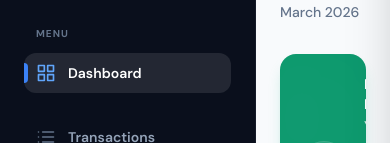
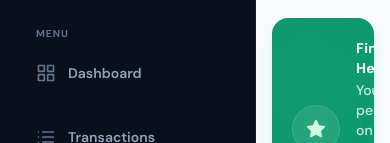
Before and after one commit to tobilobaayomide/fintrack, a React (Vite) app: page / in a window 390 px wide. Before the commit this address led to /dashboard. Shown: the part 140-283 px from the top of the page. Built offline with nearby package versions, Linux system fonts and the light colour scheme.

Commit message:
feat: add mobile navbar and its functionalities

```diff
--- a/src/App.jsx
+++ b/src/App.jsx
@@ -6,6 +6,7 @@ import { useBudgets } from "./hooks/useBudgets"
 import { useFilters } from "./hooks/useFilters"
 import { useTransactionForm } from "./hooks/useTransactionForm"
 import Sidebar from "./components/layout/Sidebar"
+import MobileNavBar from "./components/layout/MobileNavBar"
 import { TransactionForm } from "./components/transactions"
 import DashboardPage from "./pages/DashboardPage"
 import TransactionsPage from "./pages/TransactionsPage"
@@ -19,6 +20,7 @@ export default function App() {
     const now = new Date()
     return `${now.getFullYear()}-${String(now.getMonth() + 1).padStart(2, "0")}`
   })
+  const [isSidebarOpen, setSidebarOpen] = useState(false)
 
   const { addTransaction, deleteTransaction, editTransaction, getByMonth, getTotals } = useTransactions()
   const { getBudget, setBudget, getBudgetStatus } = useBudgets()
@@ -42,22 +44,32 @@ export default function App() {
         }}
       />
 
-      <div className="flex min-h-screen bg-slate-50 selection:bg-blue-100 selection:text-blue-900">
+      <div className={`flex min-h-screen bg-slate-50 selection:bg-blue-100 selection:text-blue-900 ${isSidebarOpen ? "overflow-hidden" : ""}`}>
 
         <Sidebar
           activePath={location.pathname}
-          onTabChange={(path) => navigate(path)}
+          onTabChange={(path) => {
+            navigate(path)
+            setSidebarOpen(false)
+          }}
           currentMonth={currentMonth}
           onMonthChange={setCurrentMonth}
           onAddClick={form.openForNew}
+          isOpen={isSidebarOpen}
+          onClose={() => setSidebarOpen(false)}
         />
 
-        <main className="flex-1 overflow-y-auto">
-          <div className="max-w-8xl mx-auto px-6 py-10">
+        <main className={`flex-1 transition-all duration-300 ${isSidebarOpen ? "overflow-hidden pointer-events-none blur-sm select-none" : "overflow-y-auto"}`}>
+          <div className="max-w-8xl mx-auto px-4 sm:px-6 md:px-8 py-6 md:py-10">
+
+            <MobileNavBar
+              currentMonth={currentMonth}
+              onOpenMenu={() => setSidebarOpen(true)}
+            />
+
             <Routes>
-              <Route index element={<Navigate to="/dashboard" replace />} />
   <Route
-                path="/dashboard"
+    path="/"
     element={
       <DashboardPage
         currentMonth={currentMonth}
@@ -97,17 +109,19 @@ export default function App() {
       />
     }
   />
-              <Route path="*" element={<Navigate to="/dashboard" replace />} />
+  <Route path="*" element={<Navigate to="/" replace />} />
 </Routes>
           </div>
         </main>
 
+        {form.isOpen && (
           <TransactionForm
-          isOpen={form.isOpen}
+            isOpen
             onClose={form.close}
             onSubmit={form.submit}
             editingTransaction={form.editingTransaction}
           />
+        )}
 
       </div>
     </>
```
Lines whose indentation alone changed are shown as unchanged.
